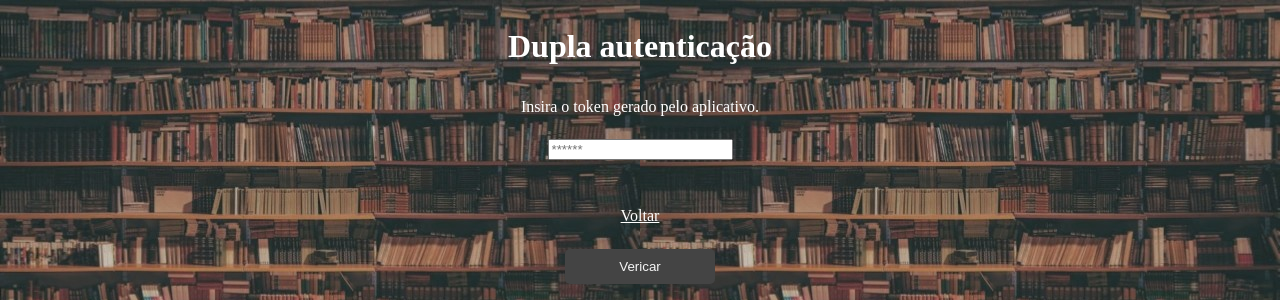
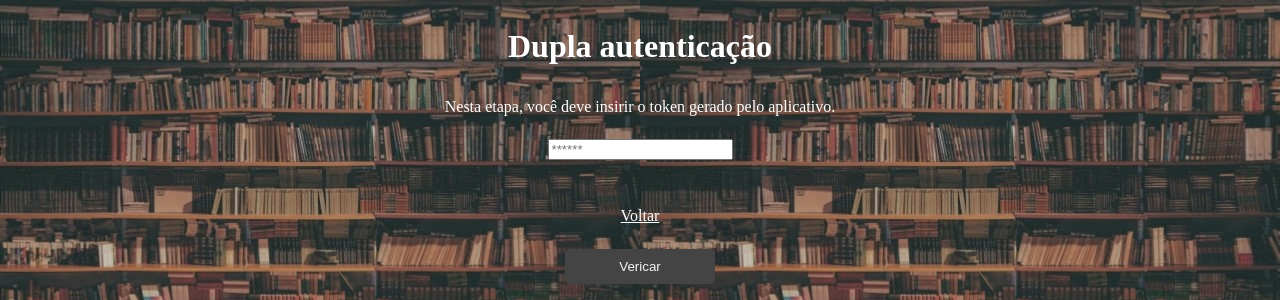
Before and after one commit to jeniffer-oliveira/autenticacao-2fa, a PHP site: page /duploFator.php in a window 1280 px wide. Shown: the top 300 px of the page. Run offline with PHP 8.4, Linux system fonts and the light colour scheme.

Commit message:
Update duploFator.php

```diff
--- a/duploFator.php
+++ b/duploFator.php
@@ -17,7 +17,7 @@
     <form action="verificador.php" method="post" autoComplete="false">
 
         <h1>Dupla autenticação</h1>
-        <p>Insira o token gerado pelo aplicativo.</p>
+        <p>Nesta etapa, você deve insirir o token gerado pelo aplicativo.</p>
         <input type="text" class="form-control" name="codigo" id="iCodigo" placeholder="******"><br> <br>
         <div id="botoes">
             <p id="voltar"><a href="index.php">Voltar</a></p>
```
